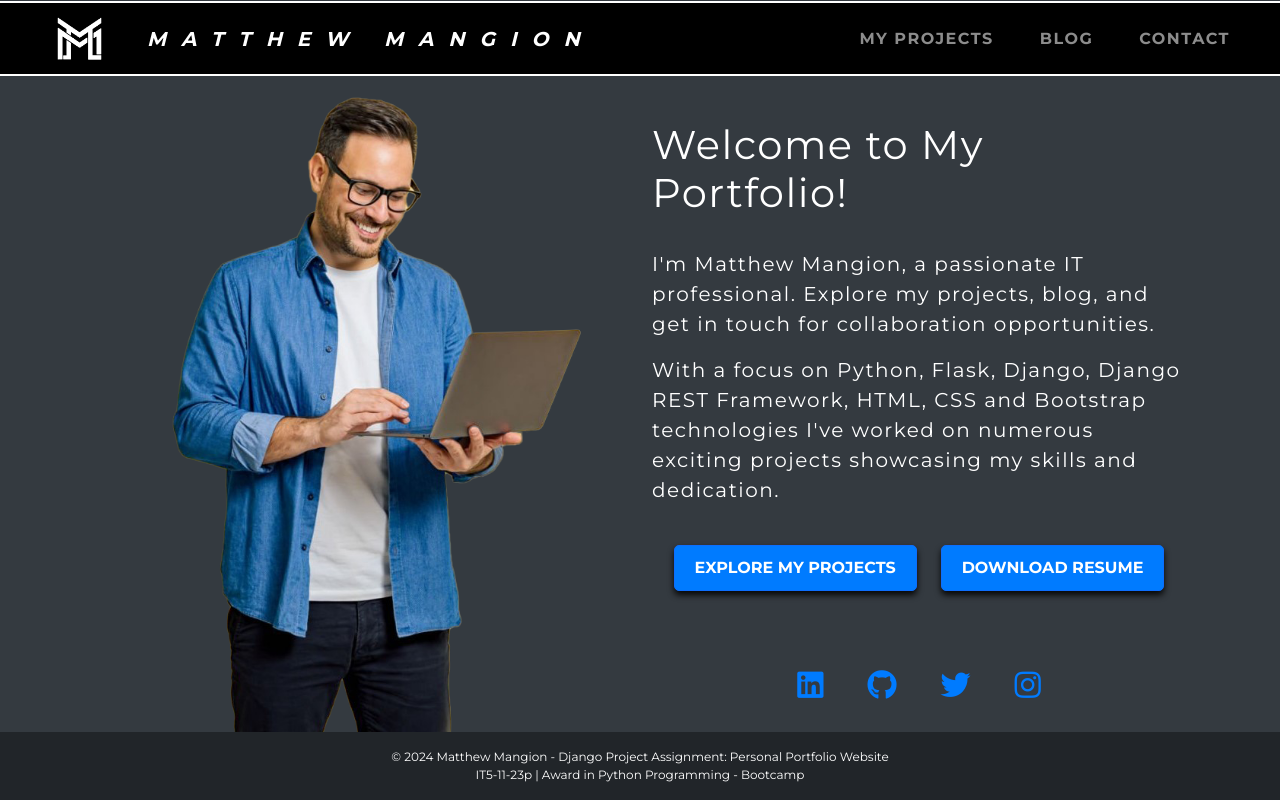
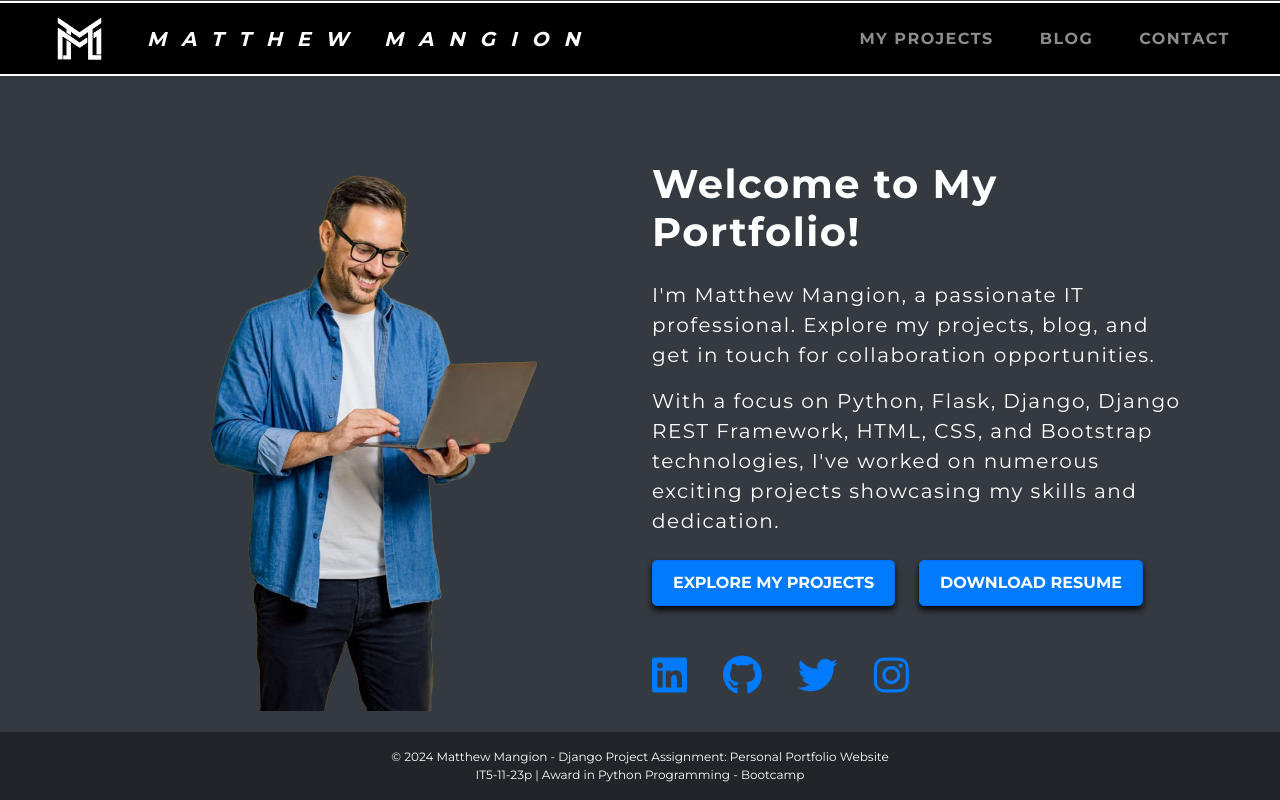
Before and after one commit to mattmang/personal_portfolio_website, a Django app: page / in a window 1280 px wide. Run offline with Django 5.2, Linux system fonts and the light colour scheme; some libraries are stand-ins or nearby versions.

Commit message:
Styling Homepage, Projects and Blog pages

```diff
--- a/Personal_Portfolio_Website/portfolio_project/portfolio/static/css/styles.css
+++ b/Personal_Portfolio_Website/portfolio_project/portfolio/static/css/styles.css
@@ -1,8 +1,10 @@
 /* General Styles */
-.container {
-    margin-top: -80px;
-    padding-top: 10px;
-    margin-bottom: -120px;
+
+main.container {
+    display: flex;
+    flex-direction: column;     /* Stack children vertically */
+    align-items: center;        /* Center align all children horizontally */
+    justify-content: center;    /* Optional: Use to center content vertically in the block */
 }
 
 body {
@@ -95,6 +97,12 @@
 
 /* ----------------- Style for Home page Content ----------------- */
 
+.homepage-content .container {
+    margin-top: -80px;
+    padding-top: 10px;
+    margin-bottom: -120px;
+}
+
 .homepage-content h1 {
     font-family: 'Montserrat', sans-serif;
     font-size: 40px;
@@ -127,11 +135,12 @@
 
 /* Ensure image and text alignment is consistent */
 .homepage-content img {
-    max-width: 100%;
+    max-width: 80%;
     height: auto;
-    display: block;
+    display: flex;
     margin: 0 auto;
 }
+
 
 /* ----------------- Style for Project & Blog Cards ----------------- */
 
--- a/Personal_Portfolio_Website/portfolio_project/portfolio/templates/portfolio/base.html
+++ b/Personal_Portfolio_Website/portfolio_project/portfolio/templates/portfolio/base.html
@@ -57,10 +57,35 @@
         </header>
 
         <!-- Main Content -->
-        <main class="container my-5 flex-grow-1">
+        <main class="container my-0 flex-grow-1">
             {% block content %}
+                <!-- Your dynamic content goes here -->
+
+                {% if projects %}
+                <div class="pagination-container-center">
+                    <!-- Previous Button -->
+                    {% if projects.has_previous %}
+                        <a href="?page={{ projects.previous_page_number }}" class="btn btn-outline-primary me-2">Previous</a>
+                    {% endif %}
+
+                    <!-- Page Numbers -->
+                    {% for page_num in projects.paginator.page_range %}
+                        {% if page_num == projects.number %}
+                            <span class="btn btn-primary me-2">{{ page_num }}</span>
+                        {% else %}
+                            <a href="?page={{ page_num }}" class="btn btn-outline-primary me-2">{{ page_num }}</a>
+                        {% endif %}
+                    {% endfor %}
+
+                    <!-- Next Button -->
+                    {% if projects.has_next %}
+                        <a href="?page={{ projects.next_page_number }}" class="btn btn-outline-primary ms-2">Next</a>
+                    {% endif %}
+                </div>
+                {% endif %}
             {% endblock %}
         </main>
+
 
         <!-- Footer -->
         <footer class="bg-dark text-white text-center py-3 mt-auto">
--- a/Personal_Portfolio_Website/portfolio_project/portfolio/templates/portfolio/home.html
+++ b/Personal_Portfolio_Website/portfolio_project/portfolio/templates/portfolio/home.html
@@ -2,46 +2,43 @@
 
 {% load static %}
 {% block content %}
-<div class="homepage-content">
-    <div class="container py-2">
-        <div class="row align-items-center justify-content-center">
+<div class="homepage-content py-5">
+    <div class="container">
+        <div class="row align-items-center">
             <!-- Left Column: Image -->
-            <div class="col-lg-6 col-md-6 mb-4 mb-md-0">
+            <div class="col-12 col-md-6 text-center">
                 <img src="{% static 'images/sample_photo.png' %}" alt="Sample Image" class="img-fluid rounded">
             </div>
 
             <!-- Right Column: Text -->
-            <div class="col-lg-6 col-md-6">
-                <h1>Welcome to My Portfolio!</h1>
-                <br>
-                <p>
+            <div class="col-12 col-md-6 text-content text-center text-md-start mt-4 mt-md-0">
+                <h1 class="display-4 fw-bold">Welcome to My Portfolio!</h1>
+                <p class="lead mt-4">
                     I'm Matthew Mangion, a passionate IT professional. Explore my projects,
                     blog, and get in touch for collaboration opportunities.
                 </p>
                 <p>
-                    With a focus on Python, Flask, Django, Django REST Framework, HTML, CSS and Bootstrap technologies
+                    With a focus on Python, Flask, Django, Django REST Framework, HTML, CSS, and Bootstrap technologies,
                     I've worked on numerous exciting projects showcasing my skills and dedication.
                 </p>
-                <br>
-                <div class="d-flex justify-content-center mb-5">
-                    <a href="{% url 'project_gallery' %}" class="btn btn-primary me-4">Explore My Projects</a>
-                    <a href="{% static 'resume.pdf' %}" target="_blank" class="btn btn-primary">Download Resume</a>
+                <div class="d-flex flex-column flex-md-row justify-content-center justify-content-md-start mt-4">
+                    <a href="{% url 'project_gallery' %}" class="btn btn-primary me-md-4 mb-3 mb-md-0">Explore My Projects</a>
+                    <a href="{% static 'resume.pdf' %}" target="_blank" class="btn btn-outline-primary">Download Resume</a>
                 </div>
-                <br>
 
                 <!-- Social Media Icons -->
-                <div class="social-media-links d-flex justify-content-center mt-0">
-                    <a href="https://www.linkedin.com/in/matthewmangion/" target="_blank" class="social-icon me-4">
-                        <i class="fab fa-linkedin"></i>
+                <div class="social-media-links d-flex justify-content-center justify-content-md-start mt-5">
+                    <a href="https://www.linkedin.com/in/matthewmangion/" target="_blank" class="social-icon me-3">
+                        <i class="fab fa-linkedin fa-lg"></i>
                     </a>
-                    <a href="https://github.com/mattmang" target="_blank" class="social-icon me-4">
-                        <i class="fab fa-github"></i>
+                    <a href="https://github.com/mattmang" target="_blank" class="social-icon me-3">
+                        <i class="fab fa-github fa-lg"></i>
                     </a>
-                    <a href="https://x.com/MatMangion" target="_blank" class="social-icon me-4">
-                        <i class="fab fa-twitter"></i>
+                    <a href="https://x.com/MatMangion" target="_blank" class="social-icon me-3">
+                        <i class="fab fa-twitter fa-lg"></i>
                     </a>
                     <a href="https://www.instagram.com/mangionmatthew/" target="_blank" class="social-icon">
-                        <i class="fab fa-instagram"></i>
+                        <i class="fab fa-instagram fa-lg"></i>
                     </a>
                 </div>
             </div>
--- a/Personal_Portfolio_Website/portfolio_project/portfolio/views.py
+++ b/Personal_Portfolio_Website/portfolio_project/portfolio/views.py
@@ -21,7 +21,7 @@
 
 def project_gallery(request):
     projects = Project.objects.all()
-    paginator = Paginator(projects, 6)  # Display 6 projects per page
+    paginator = Paginator(projects, 4)  # Display 4 projects per page
     page_number = request.GET.get('page')
     try:
         page_obj = paginator.page(page_number)
@@ -45,7 +45,7 @@
     if search_query:
         posts = posts.filter(Q(title__icontains=search_query) | Q(content__icontains=search_query))
 
-    paginator = Paginator(posts, 6)  # Show 6 posts per page
+    paginator = Paginator(posts, 3)  # Show 3 posts per page
     page_number = request.GET.get('page', 1)
     try:
         page_obj = paginator.page(page_number)
--- a/Personal_Portfolio_Website/portfolio_project/portfolio_project/settings.py
+++ b/Personal_Portfolio_Website/portfolio_project/portfolio_project/settings.py
@@ -82,8 +82,8 @@
     'default': {
         'ENGINE': 'django.db.backends.mysql',
         'NAME': 'portfolio_db',
-        'USER': '',                 # input db username
-        'PASSWORD': '',             # input db password
+        'USER': 'root',                 # input db username
+        'PASSWORD': 'S3xm@n85',             # input db password
         'HOST': 'localhost',
         'PORT': '3306',
     }
```
Also changed, not shown: other parts of Personal_Portfolio_Website/portfolio_project/portfolio/static/css/styles.css (+19 -12 lines), Personal_Portfolio_Website/portfolio_project/portfolio/templates/portfolio/blog_list.html (+9 -7 lines), Personal_Portfolio_Website/portfolio_project/portfolio/templates/portfolio/project_gallery.html (+11 -8 lines), Personal_Portfolio_Website/portfolio_project/portfolio/templates/portfolio/blog_post_detail.html (line endings or trailing spaces).
